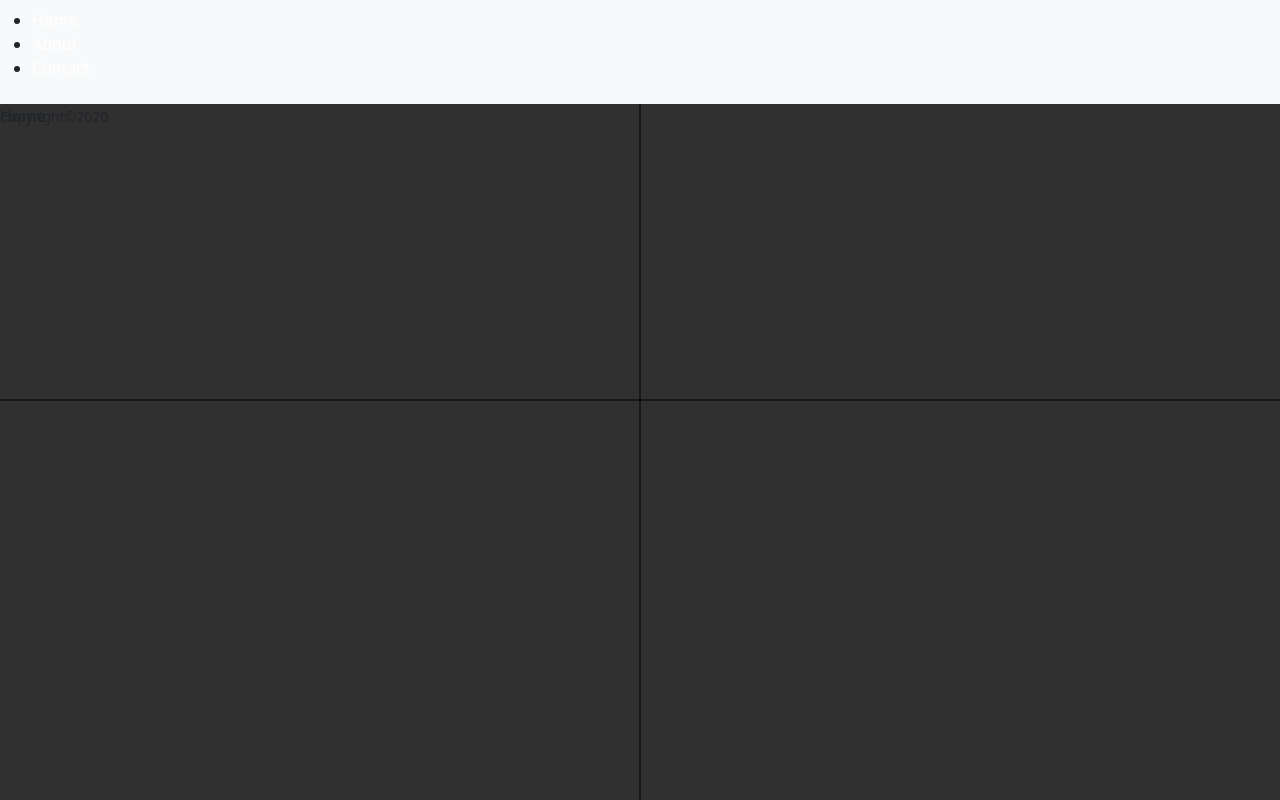
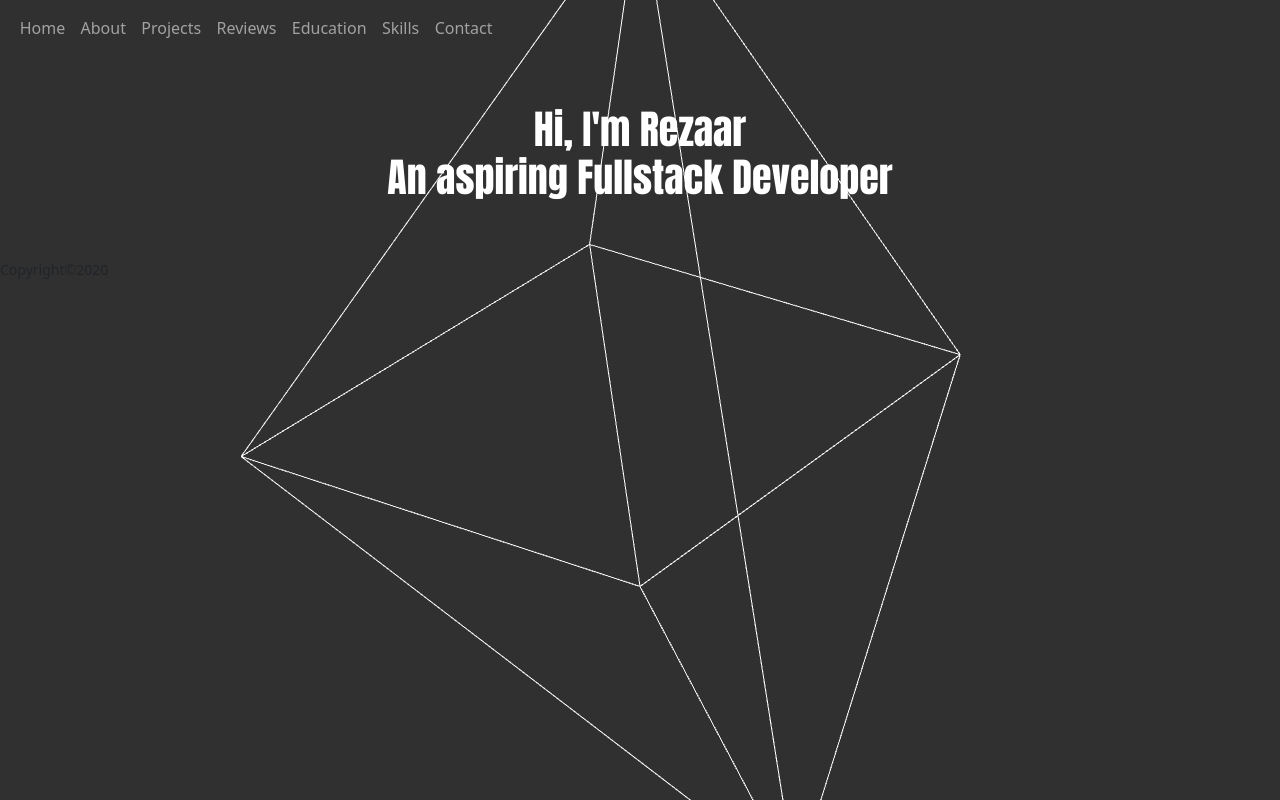
Before and after one commit to solocyberengineer/final_portfolio, a Vue app: page / in a window 1280 px wide. Built offline with nearby package versions, Linux system fonts and the light colour scheme; no server answers.

Commit message:
updated navigation bar

```diff
--- a/public/index.html
+++ b/public/index.html
@@ -5,7 +5,9 @@
     <meta http-equiv="X-UA-Compatible" content="IE=edge">
     <meta name="viewport" content="width=device-width,initial-scale=1.0">
     <link rel="icon" href="<%= BASE_URL %>favicon.ico">
-    <link rel="stylesheet" href="http://localhost:5500/bootstrap/bootstrap.min.css">
+    <!-- <link rel="stylesheet" href="http://localhost:5500/bootstrap/bootstrap.min.css"> -->
+    <link href="https://cdn.jsdelivr.net/npm/bootstrap@5.3.2/dist/css/bootstrap.min.css" rel="stylesheet" integrity="sha384-T3c6CoIi6uLrA9TneNEoa7RxnatzjcDSCmG1MXxSR1GAsXEV/Dwwykc2MPK8M2HN" crossorigin="anonymous">
+    <link rel="stylesheet" href="https://cdn.jsdelivr.net/npm/bootstrap-icons@1.11.2/font/bootstrap-icons.min.css">
     <title><%= htmlWebpackPlugin.options.title %></title>
   </head>
   <body>
@@ -14,6 +16,7 @@
     </noscript>
     <div id="app"></div>
     <!-- built files will be auto injected -->
-    <script src="http://localhost:5500/bootstrap/bootstrap.bundle.min.js"></script>
+    <!-- <script src="http://localhost:5500/bootstrap/bootstrap.bundle.min.js"></script> -->
+    <script src="https://cdn.jsdelivr.net/npm/bootstrap@5.3.2/dist/js/bootstrap.bundle.min.js" integrity="sha384-C6RzsynM9kWDrMNeT87bh95OGNyZPhcTNXj1NW7RuBCsyN/o0jlpcV8Qyq46cDfL" crossorigin="anonymous"></script>
   </body>
 </html>
--- a/src/App.vue
+++ b/src/App.vue
@@ -18,6 +18,10 @@ export default {
 </script>
 
 <style>
+@import url('https://fonts.googleapis.com/css2?family=Anton&family=Inter:wght@100;200;300;400;500;600;700;800;900&display=swap');
+body {
+  background: black;
+}
 * {
   padding: 0;
   margin: 0;
--- a/src/components/NavigationComp.vue
+++ b/src/components/NavigationComp.vue
@@ -1,10 +1,35 @@
 <template>
-    <nav class="navbar navbar-expand-lg bg-body-tertiary text-dark">
-        <ul>
-            <li class="nav-item"><router-link to="/" class="nav-link link">Home</router-link></li>
-            <li class="nav-item"><router-link to="/about" class="nav-link link">About</router-link></li>
-            <li class="nav-item"><router-link to="/contact" class="nav-link link">Contact</router-link></li>
-        </ul>
+    <nav class="navbar navbar-expand-lg bg-body-black navbar-dark">
+        <div class="container-fluid">
+            <button class="navbar-toggler" type="button" data-bs-toggle="collapse" data-bs-target="#navbarSupportedContent" aria-controls="navbarSupportedContent" aria-expanded="false" aria-label="Toggle navigation">
+                <span><i class="bi bi-three-dots"></i></span>
+            </button>
+            <div class="collapse navbar-collapse" id="navbarSupportedContent">
+                <ul class="navbar-nav me-auto mb-2 mb-lg-0">
+                    <li class="nav-item">
+                        <router-link class="nav-link" to="/">Home</router-link>
+                    </li>
+                    <li class="nav-item">
+                        <router-link class="nav-link" to="/about">About</router-link>
+                    </li>
+                    <li class="nav-item">
+                        <router-link class="nav-link" to="/contact">Projects</router-link>
+                    </li>
+                    <li class="nav-item">
+                        <router-link class="nav-link" to="/contact">Reviews</router-link>
+                    </li>
+                    <li class="nav-item">
+                        <router-link class="nav-link" to="/contact">Education</router-link>
+                    </li>
+                    <li class="nav-item">
+                        <router-link class="nav-link" to="/skills">Skills</router-link>
+                    </li>
+                    <li class="nav-item">
+                        <router-link class="nav-link" to="/contact">Contact</router-link>
+                    </li>
+                </ul>
+            </div>
+        </div>
     </nav>
 </template>
 
@@ -16,9 +41,9 @@ export default {
 
 <style>
 nav {
-    position: fixed;
+    position: absolute;
     top: 0;
-    background-color: rgba(0,0,0,0.2);
+    /* background-color: rgba(0,0,0,0.2); */
     z-index: 1;
     width: 100%;
 }
@@ -26,4 +51,12 @@ nav {
     color:white;
     text-decoration: none;
 }
+.nav-link {
+    padding-inline: 0 !important;
+    margin-inline: 0.6vw !important;
+    border-bottom: 1px solid transparent;
+}
+.nav-link:focus {
+    border-bottom: 1px solid white;
+}
 </style>
--- a/src/router/index.js
+++ b/src/router/index.js
@@ -4,11 +4,13 @@ import { createRouter, createWebHistory } from 'vue-router';
 import HomePage from '../views/HomeView.vue';
 import AboutPage from '../views/About.vue';
 import ContactPage from '../views/Contact.vue';
+import SkillsPage from '../views/SkillsView.vue';
 
 const routes = [
     createRoute('/', 'Home', HomePage),
     createRoute('/about', 'About', AboutPage),
-    createRoute('/contact', 'Contact', ContactPage)
+    createRoute('/contact', 'Contact', ContactPage),
+    createRoute('/skills', 'Skills', SkillsPage),
 ]
 
 const router = createRouter({
--- a/src/views/HomeView.vue
+++ b/src/views/HomeView.vue
@@ -1,9 +1,9 @@
 <template>
-    <div class="page">
-        <div class="content">
-            Home
+    <main class="page">
+        <div class="container-fluid text-center text-white">
+            <h1 class="display-1 fs-1 py-5">Hi, I'm Rezaar <span>An aspiring Fullstack Developer</span></h1>
         </div>
-    </div>
+    </main>
 </template>
 
 <script>
@@ -21,8 +21,13 @@ export default {
 }
 </script>
 
-<style>
-.content {
-    position: absolute;
+<style scoped>
+.display-1 {
+    font-family: 'Anton', Arial, Helvetica, sans-serif;
+    color: white;
+    text-align: center;
+}
+.display-1 span {
+    display: block;
 }
 </style>
--- /dev/null
+++ b/src/views/SkillsView.vue
@@ -0,0 +1,10 @@
+<template>
+    <main>
+        Skills
+    </main>
+</template>
+<script>
+export default {
+    name: 'SkillsPage'
+}
+</script>
```
Also changed, not shown: src/components/LoaderComp.vue (added, +13 -0 lines), src/views/3DScene/world.js (+114 -48 lines), 1 other file (tests, documents, lock files or other folders).
